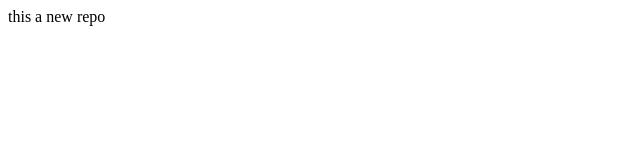
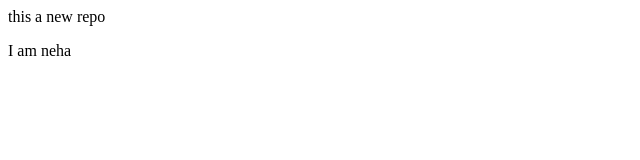
Before and after one commit to nehasingh148/LocalRepo, a plain HTML site: page index.html in a window 1280 px wide. Shown: the full height of the page, 0-640 px from the left. Drawn offline with Linux system fonts and the light colour scheme.

Commit message:
add new feature

```diff
--- a/index.html
+++ b/index.html
@@ -1 +1,2 @@
 <p>this a new repo</p>
+<p>I am neha </p>
```
